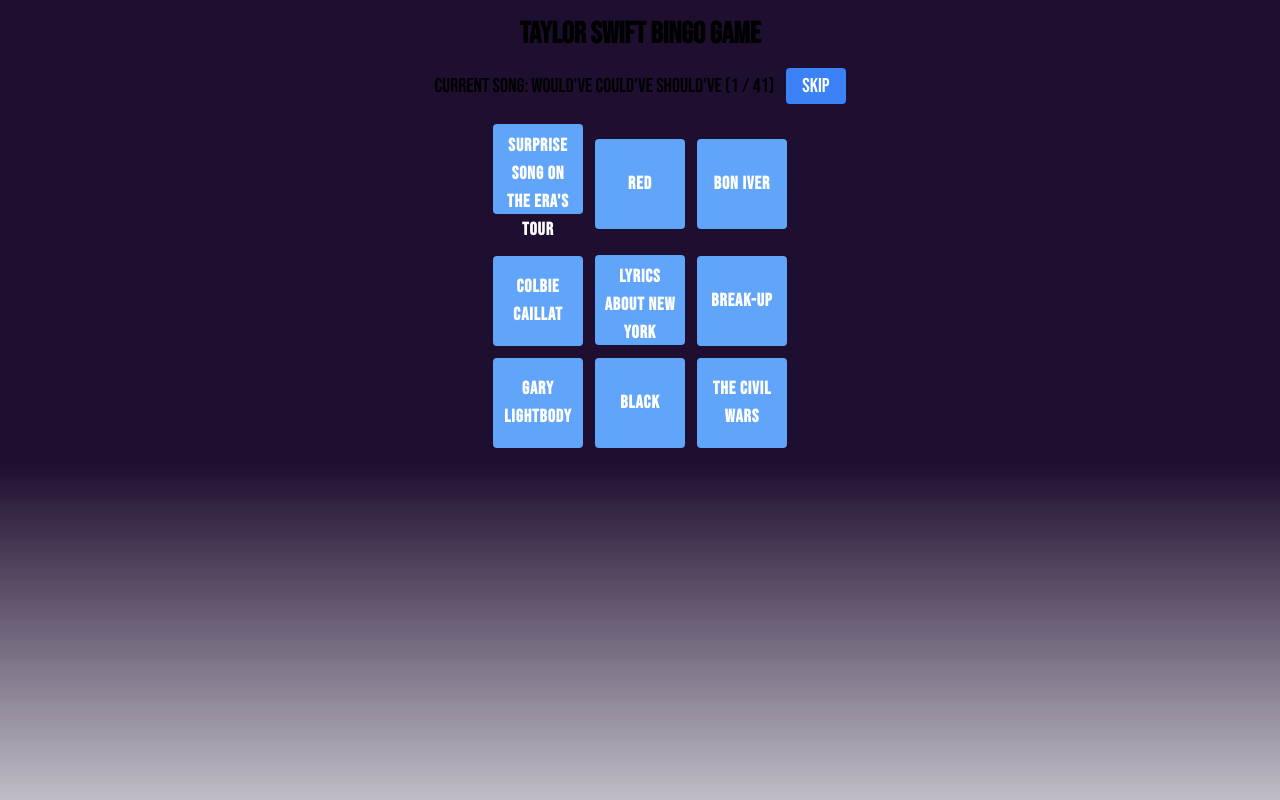
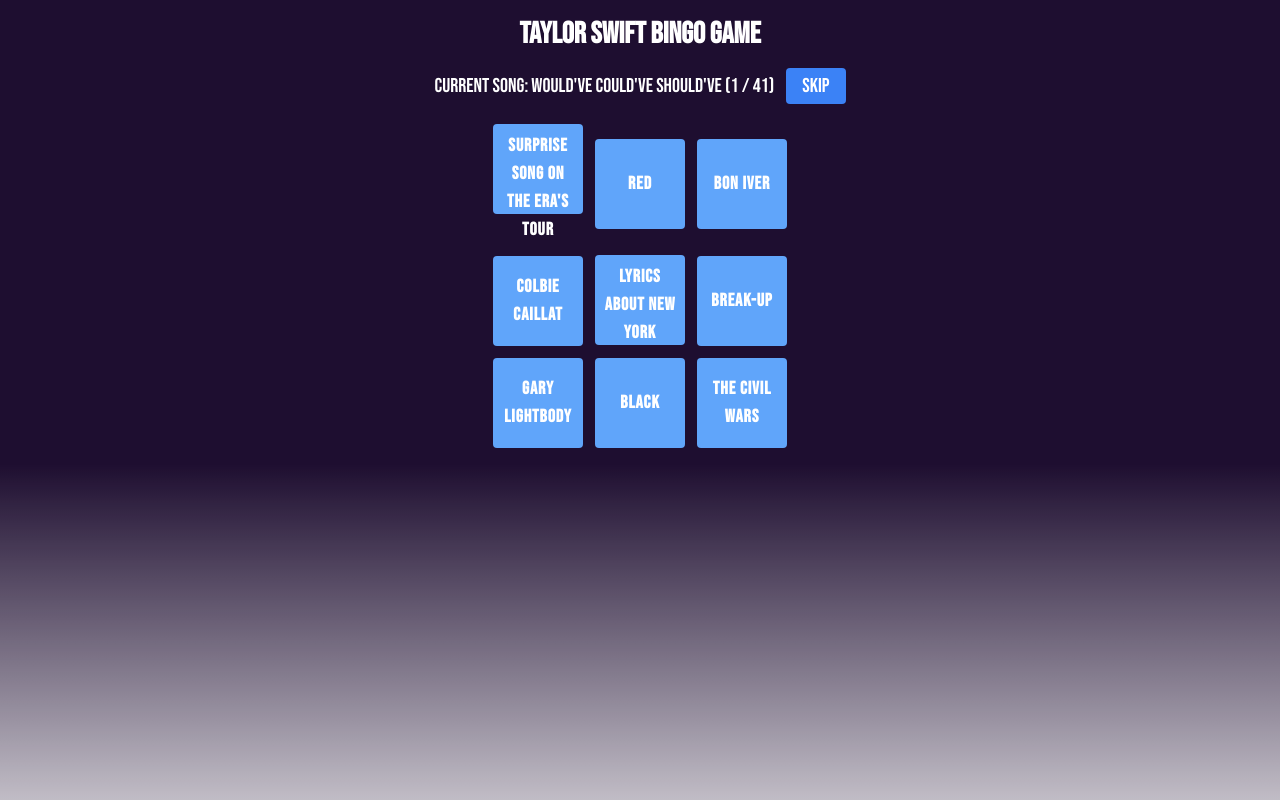
Before and after one commit to gabrielzamp/taylor-swift-bingo, a Next.js app: page /game in a window 1280 px wide. Built offline with nearby package versions, Linux system fonts and the light colour scheme.

Commit message:
color fixes

```diff
--- a/src/app/layout.tsx
+++ b/src/app/layout.tsx
@@ -16,7 +16,7 @@
 }>) {
   return (
     <html lang="en">
-      <body className={`bg-[#1E0E30]`}>{children}</body>
+      <body className={`text-white bg-[#1E0E30]`}>{children}</body>
     </html>
   );
 }
```
